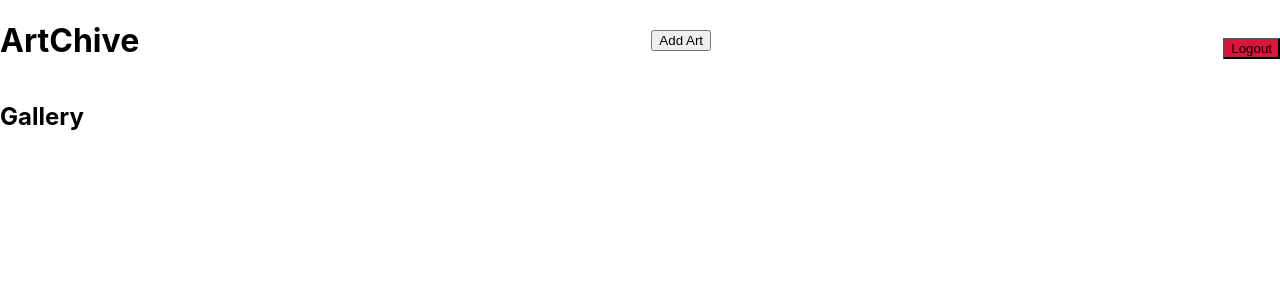
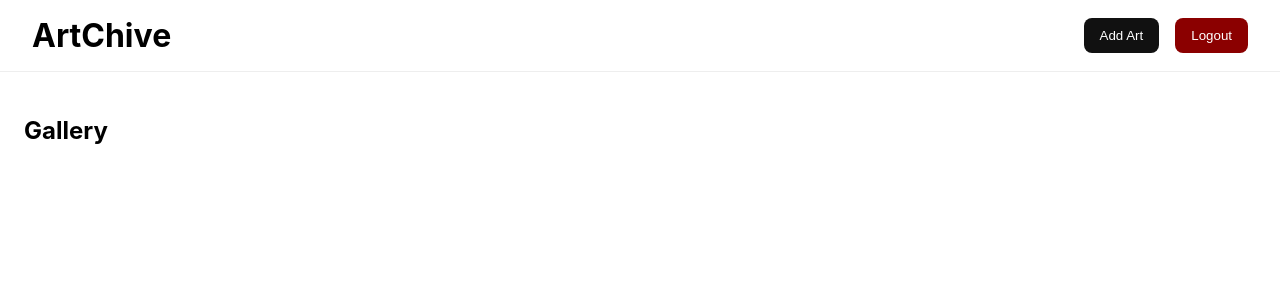
Before and after one commit to jeurreux/ArtChive, a React (Create React App) app in the folder client/: page / in a window 1280 px wide. Shown: the top 300 px of the page. Built offline with nearby package versions, Linux system fonts and the light colour scheme.

Commit message:
fixed gallery page buttons

```diff
--- a/client/src/App.css
+++ b/client/src/App.css
@@ -31,15 +31,82 @@
   cursor: pointer;
 }
 
-
-.logoutbutton {
-  margin-top: 1rem;
-  background-color: crimson;
-}
-
-.toppart{
+.topbar{
   display: flex;
   flex-direction: row;
   justify-content: space-between;
   align-items: center;
+  padding: 1rem 2rem;
+  background-color: white;
+  border-bottom: 1px solid #eee;
 }
+
+.topbar h1{
+  font-size: 2rem;
+  margin:0;
+}
+
+.top-buttons{
+  display:flex;
+  gap: 1rem;
+}
+
+.addbutton, .logoutbutton{
+  padding: 10px 16px;
+  font-size: bold;
+  border: none;
+  border-radius: 8px;
+  cursor: pointer;
+}
+
+.addbutton{
+  background-color: #111;
+  color: white;
+}
+
+.logoutbutton{
+  background-color: darkred;
+  color:white
+}
+
+.entries-section {
+  display: grid;
+  grid-template-columns: repeat(auto-fit, minmax(250px, 1fr));
+  gap: 1.5rem;
+  padding: 2rem;
+}
+
+.art-entry {
+  background-color: white;
+  border-radius: 12px;
+  box-shadow: 0 4px 10px rgba(0,0,0,0.1);
+  overflow: hidden;
+  display: flex;
+  flex-direction: column;
+  align-items: center;
+  padding: 0;
+  min-height: 100px;
+  min-width: 100px;
+  max-height: 300px;
+  max-width: 300px;
+}
+
+.art-entry img {
+  width: 100%;
+  object-fit: cover;
+  display:block;
+  aspect-ratio: 1/1;
+}
+
+.art-entry h3, .art-entry p {
+  margin: 0.5rem;
+  text-align: center;
+  font-size: 0.9rem;
+}
+
+.entries-section {
+  display: grid;
+  grid-template-columns: repeat(auto-fit, minmax(200px, 1fr));
+  gap: 1rem;
+  padding: 1.5rem;
+}
--- a/client/src/App.js
+++ b/client/src/App.js
@@ -63,10 +63,12 @@ function App() {
   if (loggedIn) {
     return (
       <div>
-        <div className='toppart'>
+        <div className='topbar'>
           <h1>ArtChive</h1>
+          <div className='top-buttons'>
           <button className='addbutton' onClick={() => setShowModal(true)}>Add Art</button>
           <button className="logoutbutton" onClick={() => setLoggedIn(false)}>Logout</button>
+          </div>
         </div>
 
         <div className='entries-section'>
```
